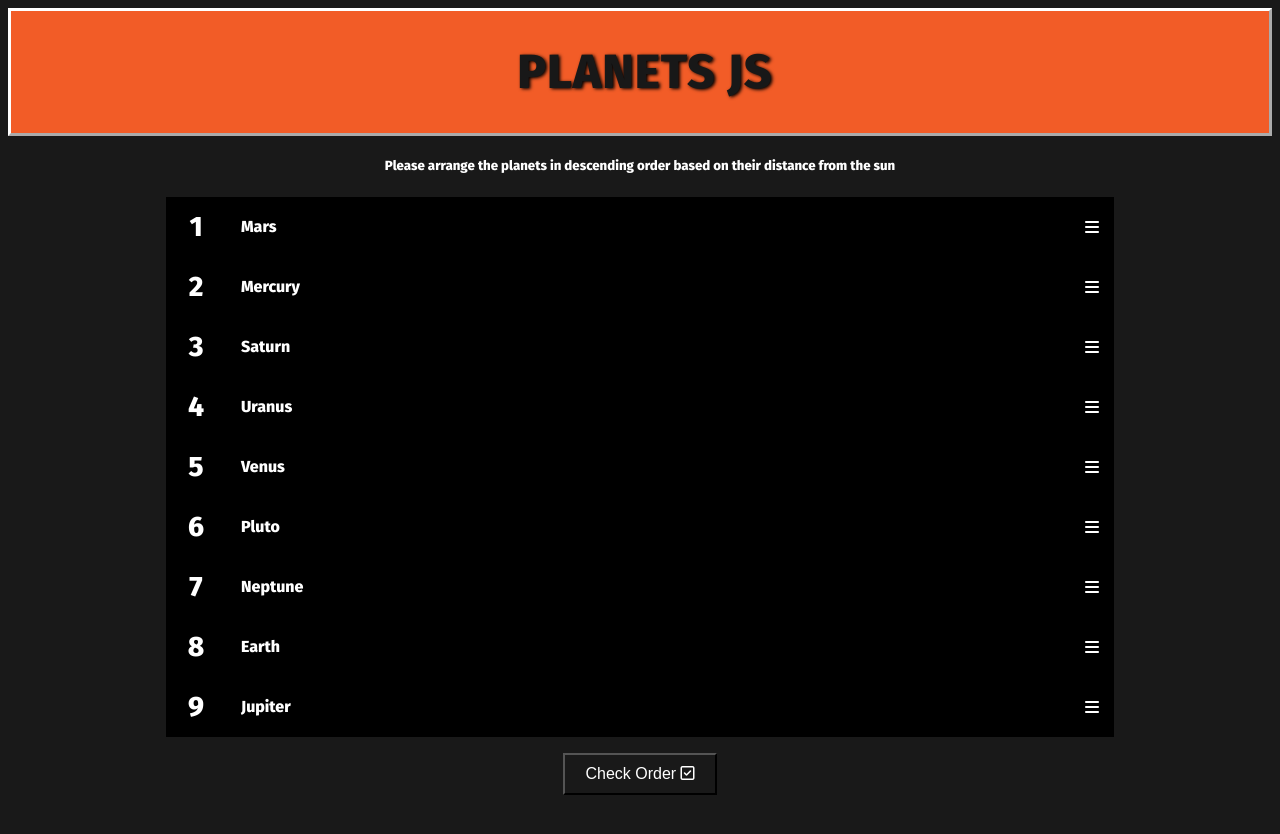
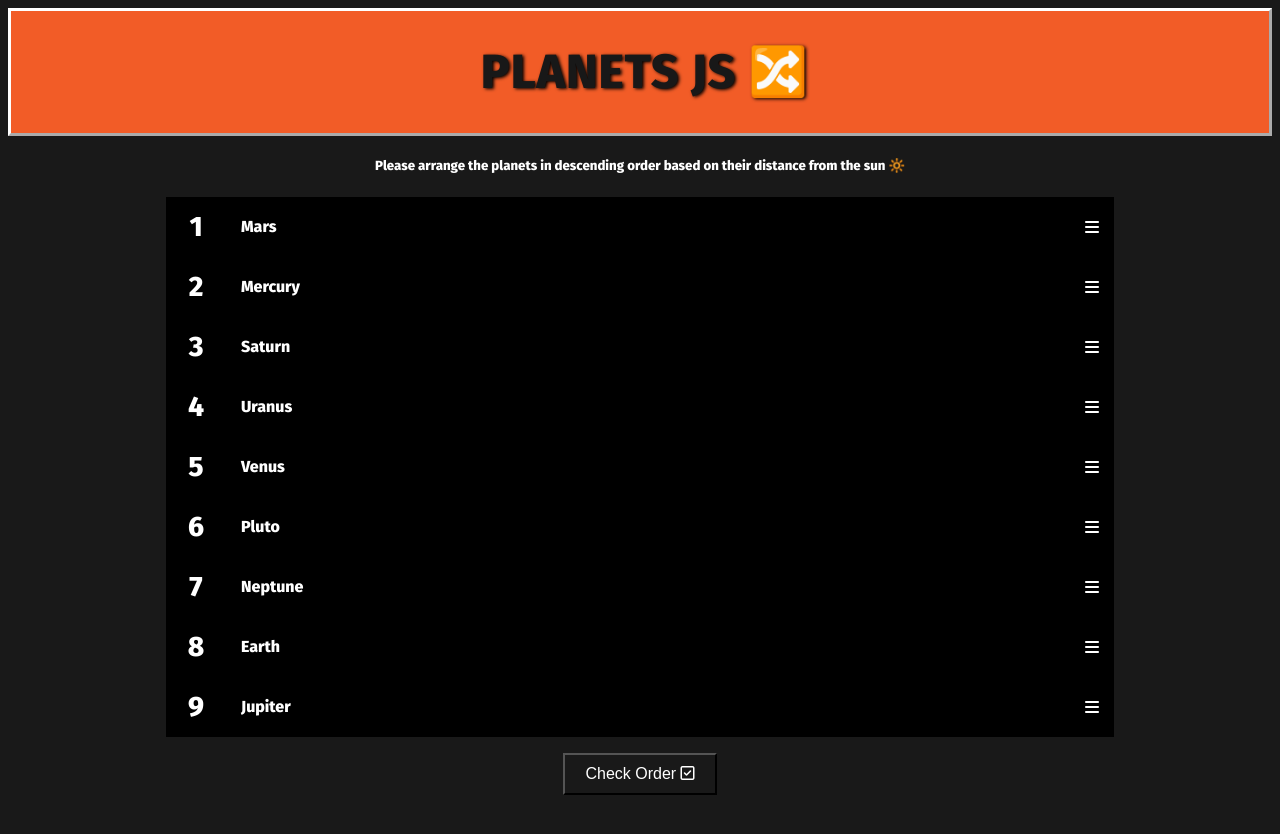
Before and after one commit to odify/Planets_JS, a plain HTML site: page index.html in a window 1280 px wide. Drawn offline with Linux system fonts and the light colour scheme.

Commit message:
icons...

```diff
--- a/index.html
+++ b/index.html
@@ -13,10 +13,10 @@
 
 <body>
     <header>
-        <h1 class="headline">Planets JS </h1>
+        <h1 class="headline">Planets JS  &#128256;</h1>
     </header>
     <main>
-        <h5>Please arrange the planets in descending order based on their distance from the sun</h5>
+        <h5>Please arrange the planets in descending order based on their distance from the sun &#128262;</h5>
         <section>
             <ul class="draggable-list" id="draggable-list"></ul>
         </section>
```
